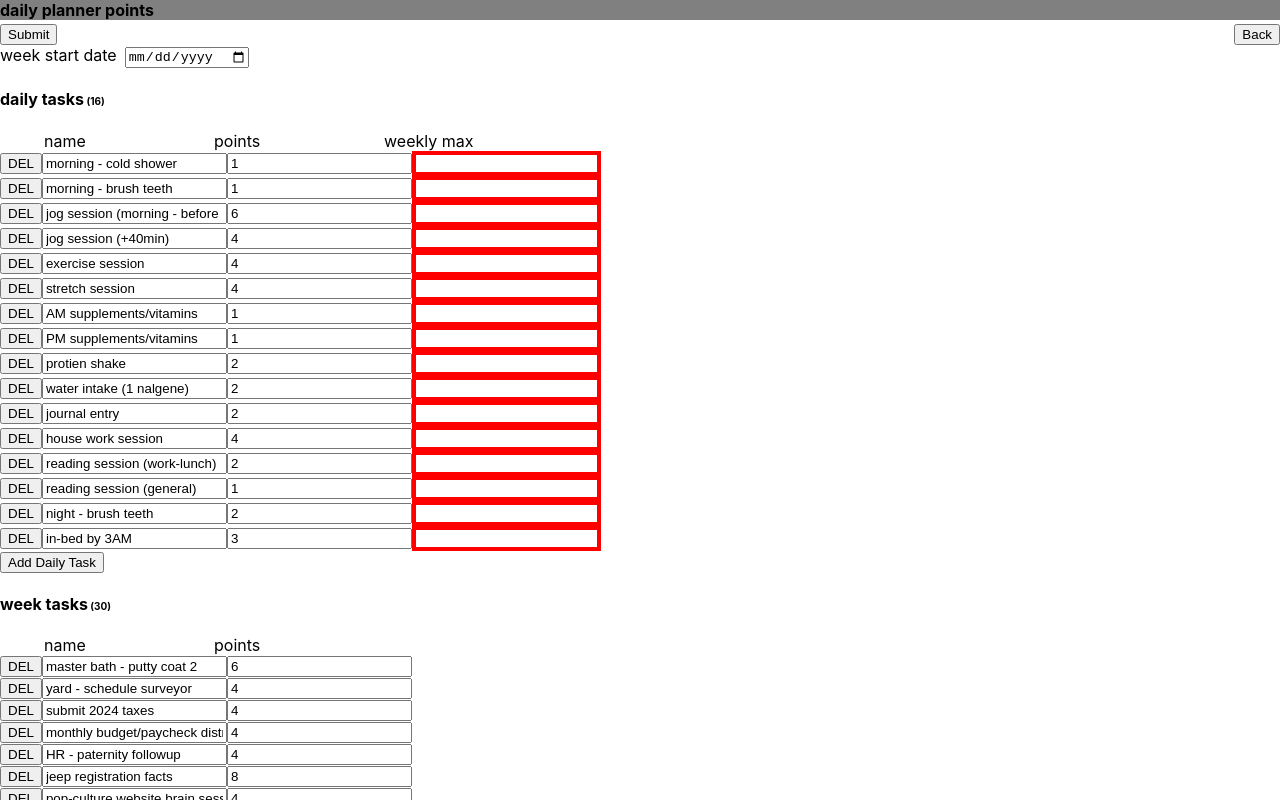
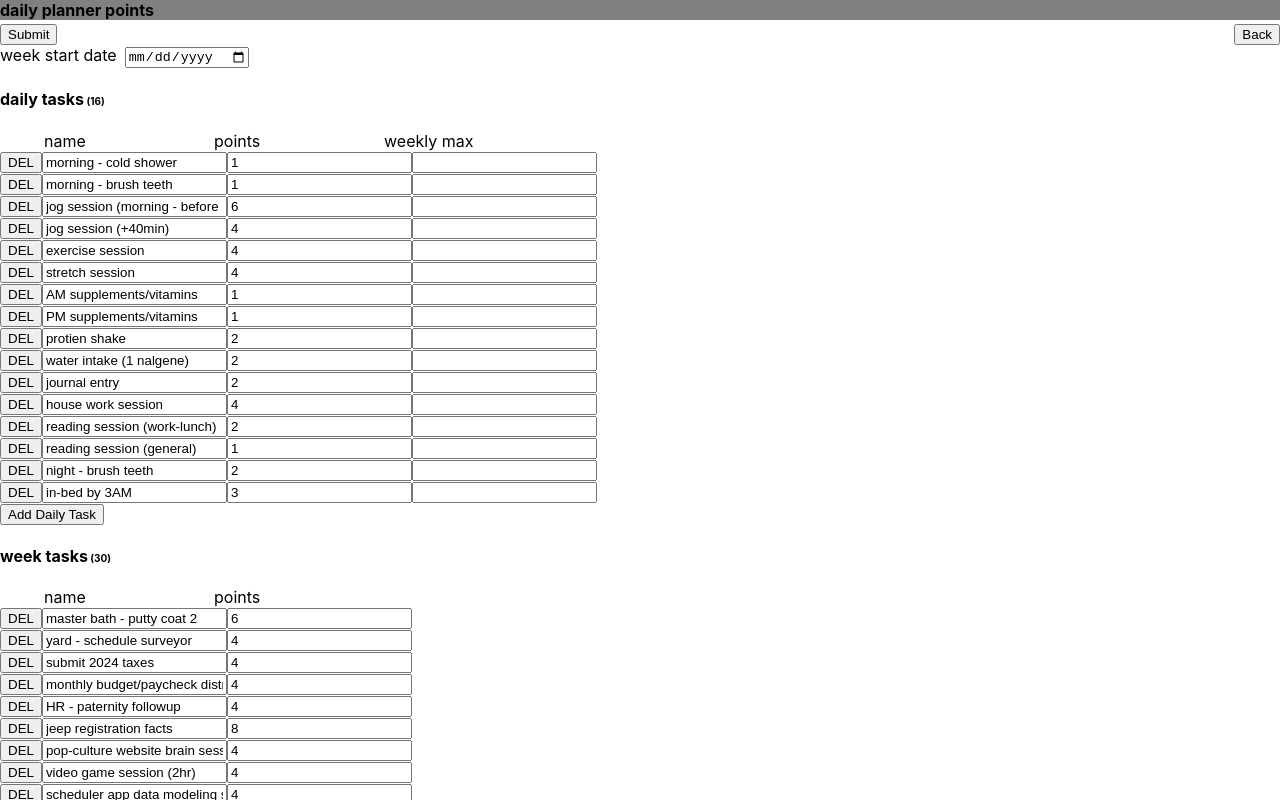
Before and after one commit to cameronDz/daily-planner-points-app, a React (Create React App) app: page / in a window 1280 px wide. Both pictures are taken after a click on the button "Create New Task Week". Shown: the top 800 px of the page. Built offline with nearby package versions, Linux system fonts and the light colour scheme.

Commit message:
rm weekly max validation

```diff
--- a/src/app.types.ts
+++ b/src/app.types.ts
@@ -2,4 +2,4 @@ export type DailyTask = { daysComplete?: boolean[]; id: string; name: string; po
 
 export type WeekTask = { complete?: boolean; id: string; name: string; points: number };
 
-export type WeeklyPlanner = { dailyTasks: DailyTask[]; weekStart: string; weekTasks?: WeekTask[] };
+export type WeeklyPlanner = { dailyTasks: DailyTask[]; weekStart: string; weekTasks: WeekTask[] };
--- a/src/components/weekly-planner-generator-form.component.tsx
+++ b/src/components/weekly-planner-generator-form.component.tsx
@@ -90,7 +90,7 @@ const DailyTaskWeeklyGeneratorFormComponent = ({ onClose = () => {} }: DailyTask
   };
 
   const handleClickSubmit = () => {
-    const hasInvalidDailyTask = dailyTasks.some((dt) => !dt.name || dt.points <= 0 || (dt.weeklyMax || 0) <= 0);
+    const hasInvalidDailyTask = dailyTasks.some((dt) => !dt.name || dt.points <= 0); // || (dt.weeklyMax || 0) <= 0);
     const hasInvalidWeekTask = weekTasks.some((wt) => !wt.name || wt.points <= 0);
     if (hasInvalidDailyTask || hasInvalidWeekTask) {
       alert("form tasks are not valid");
@@ -165,7 +165,7 @@ const DailyTaskWeeklyGeneratorFormComponent = ({ onClose = () => {} }: DailyTask
                 value={task.points}
               />
               <input
-                className={classNames((!task.weeklyMax || task.weeklyMax < 0) && "InvalidFormInput")}
+                // className={classNames((!task.weeklyMax || task.weeklyMax < 0) && "InvalidFormInput")}
                 onChange={(e: ChangeEvent<HTMLInputElement>) => handleChangeDailyTaskWeeklyMax(task.id, e.target.value)}
                 type="number"
                 value={task.weeklyMax}
```
